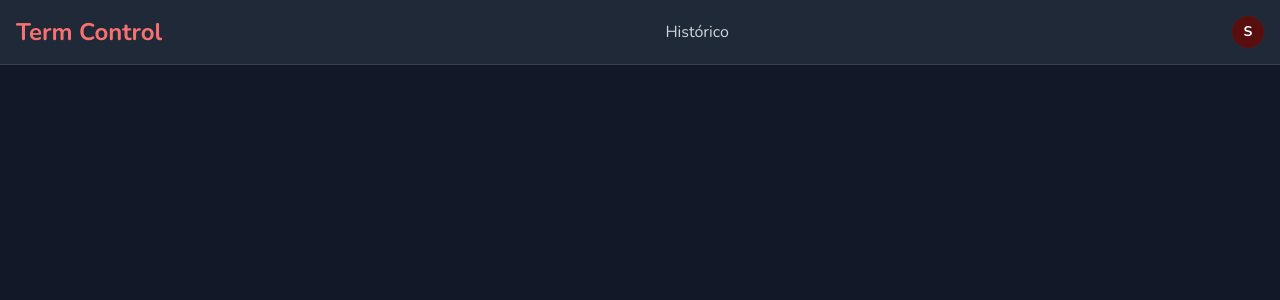
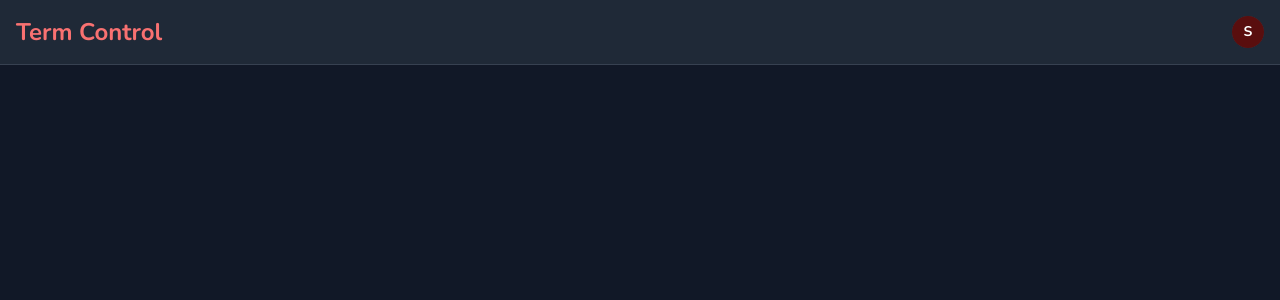
Before and after one commit to MuriloZF/projetoIOT, a Flask app: template templates/baseHistorico.html in a window 1280 px wide. Shown: the top 300 px of the page. Run offline with Flask 3, Linux system fonts and the light colour scheme; the template is opened without the code that fills it, so the values that code supplies are empty; the visitor is signed in with stand-in values (Sample User, id 1); parts of the project's set-up code (start-up, migrations or seed data) failed here and were passed over; some libraries are stand-ins or nearby versions.

Commit message:
Fixed templateHistorico

```diff
--- a/templates/baseHistorico.html
+++ b/templates/baseHistorico.html
@@ -63,13 +63,6 @@
                 </div>
             </div>
         </div>
-        <div class="items-center justify-between hidden w-full md:flex md:w-auto md:order-1" id="navbar-user">
-            <ul class="flex flex-col font-medium p-4 md:p-0 mt-4 border border-gray-600 rounded-lg bg-gray-800 md:space-x-8 rtl:space-x-reverse md:flex-row md:mt-0 md:border-0">
-                <li>
-                    <a href="{{ url_for('history_page') }}#eventHistory" class="block py-2 px-3 text-gray-300 rounded hover:bg-gray-700 hover:text-white md:hover:bg-transparent md:hover:text-red-400 md:p-0">Histórico</a>
-                </li>
-            </ul>
-        </div>
     </div>
 </nav>
 
```
